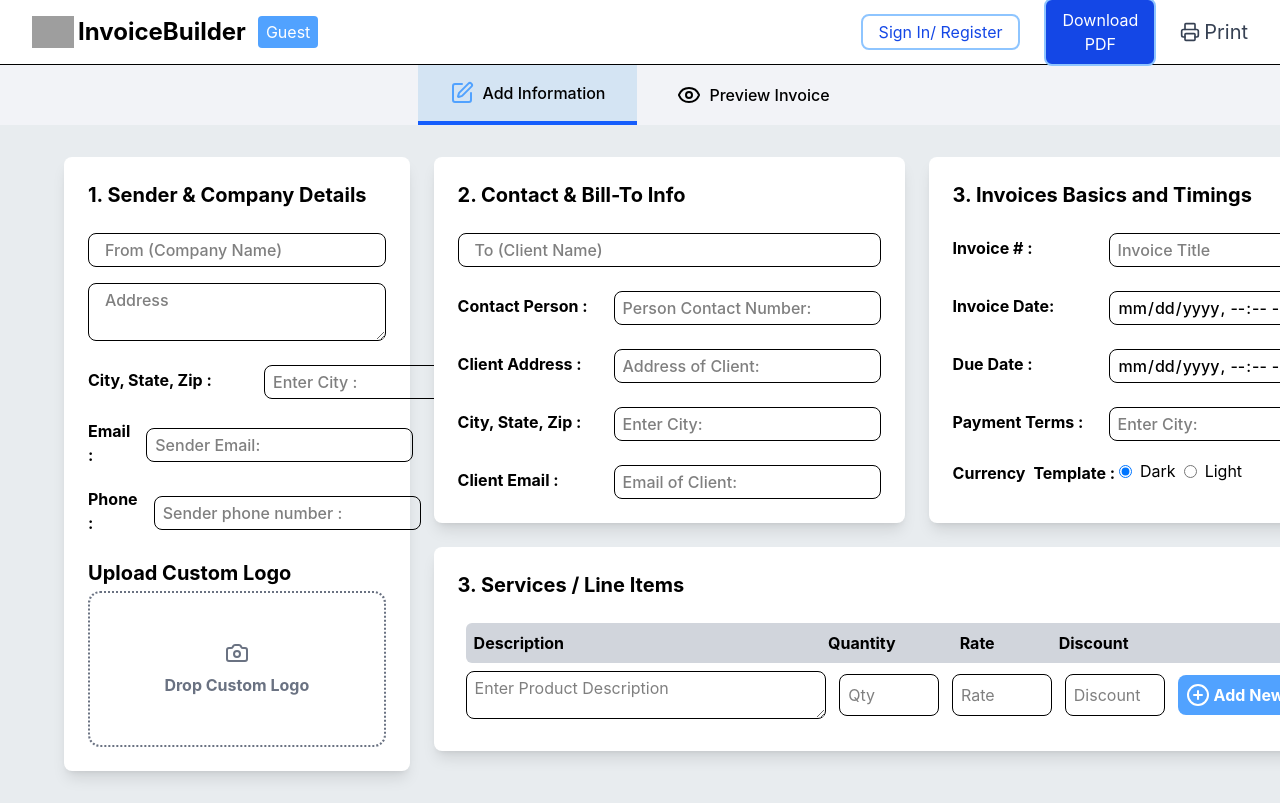
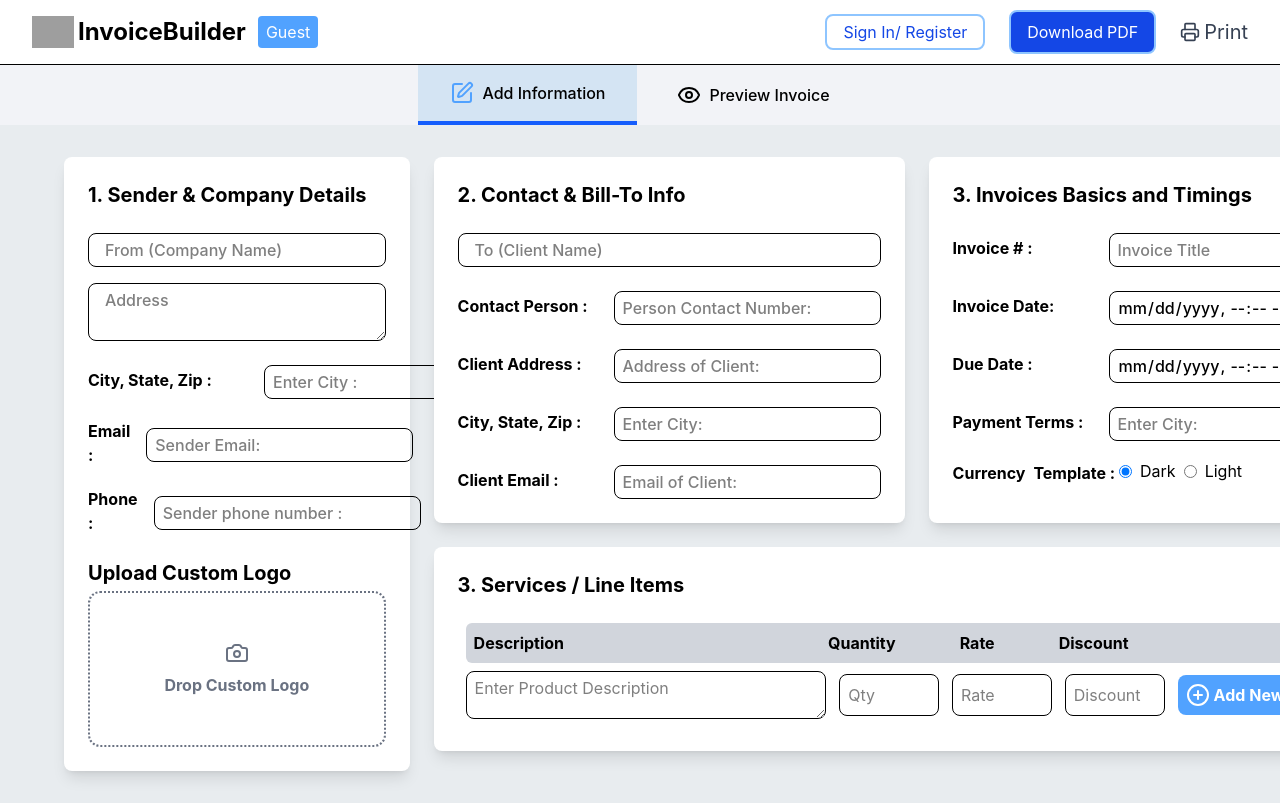
Before and after one commit to Zain-ulabdeen1/invoice_generator, a React (Vite) app: page /guest in a window 1280 px wide. Shown: the top 803 px of the page. Built offline with nearby package versions, Linux system fonts and the light colour scheme; grey boxes are pictures that could not be loaded.

Commit message:
Slight Changes of Sizes added in The Add Invoice Section

```diff
--- a/src/pages/guest.jsx
+++ b/src/pages/guest.jsx
@@ -31,7 +31,7 @@ const guest = () => {
                     </div>
                     <div className='flex gap-6 items-center justify-center'>
                         <button className='border-2 border-blue-300 cursor-pointer md:block hidden text-blue-700 px-4 py-1 rounded-[8px]'>Sign In/ Register</button>
-                        <button className='border-2 border-blue-300 text-white cursor-pointer bg-blue-700 px-1 py-1 md:px-4 md:py-2 rounded-[8px]'>Download <span className='md:block hidden'>PDF</span></button>
+                        <button className='flex gap-1 border-2 border-blue-300 text-white cursor-pointer bg-blue-700 px-1 py-1 md:px-4 md:py-2 rounded-[8px]'>Download <span className='md:block hidden'>PDF</span></button>
                         <button className='md:flex  hidden items-center gap-1 text-gray-700 text-xl gap-1 cursor-pointer'>
                             <LuPrinter />
                             Print</button>
@@ -53,10 +53,10 @@ const guest = () => {
                 <div className='flex justify-center items-center gap-2 bg-[#F2F3F7]'>
                     <button
                         onClick={() => setshowSection("addInfo")}
-                        className={`px-8 py-4 inter-normal flex cursor-pointer transition-all duration-150 items-center gap-2 ${showSection === "addInfo" && "bg-[#D4E4F3] text border-blue-600 border-b-4"}`}> <Edit className={`${showSection === "addInfo" && "text-blue-400"}`} /> Add Information</button>
+                        className={`md:px-8 px-4 md:py-4 py-2 inter-normal flex cursor-pointer transition-all duration-150 items-center gap-2 ${showSection === "addInfo" && "bg-[#D4E4F3] text border-blue-600 border-b-4"}`}> <Edit className={`${showSection === "addInfo" && "text-blue-400"}`} /> Add Information</button>
                     <button
                         onClick={() => setshowSection("preview")}
-                        className={`px-8 py-4 inter-normal flex cursor-pointer transition-all duration-150 items-center gap-2 ${showSection === "preview" && "bg-[#D4E4F3] text border-blue-600 border-b-4"}`}> <Eye /> Preview Invoice</button>
+                        className={`md:px-8 px-4 md:py-4 py-2 inter-normal flex cursor-pointer transition-all duration-150 items-center gap-2 ${showSection === "preview" && "bg-[#D4E4F3] text border-blue-600 border-b-4"}`}> <Eye /> Preview Invoice</button>
                 </div>
                 <div className='min-h-[83vh] bg-[#E8ECEF]'>
                     {
```
